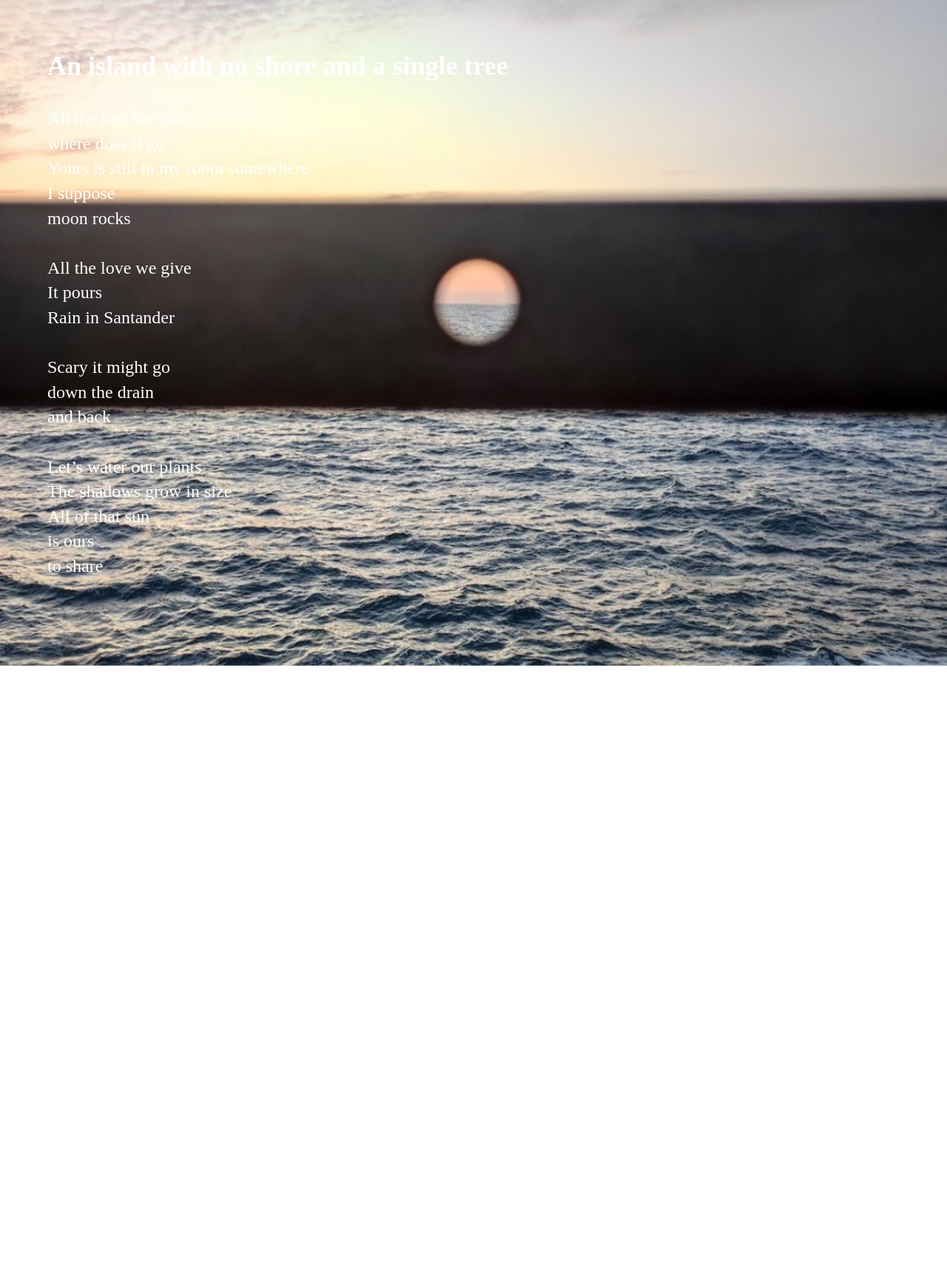
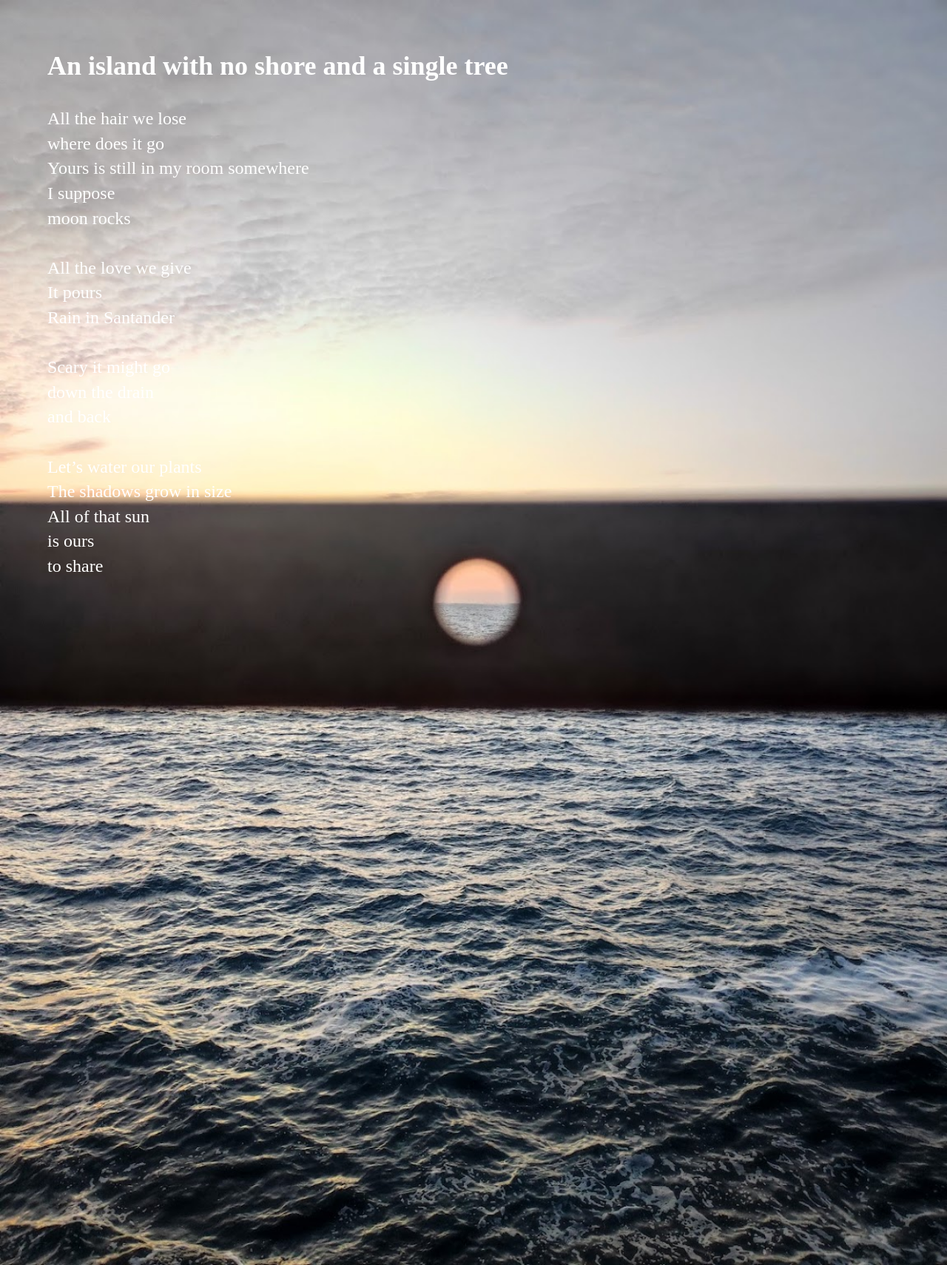
Before and after one commit to ilycat/ilycat.github.io, a Jekyll site: the page index.html, which Jekyll copies as it is, in a window 1280 px wide. Shown: the whole page at 74% size. Built offline with Jekyll 4.4.1, drawn with Linux system fonts in a browser that asks for light colours; before the commit the page ends 900 px from its top, so only the background shows below that.

Commit message:
Update style.css

```diff
--- a/assets/css/style.css
+++ b/assets/css/style.css
@@ -1,27 +1,26 @@
 html, body {
   margin: 0;
   padding: 0;
+  font-family: "Times New Roman", Times, serif;
   width: 100%;
-  height: 100%;
-  font-family: "Times New Roman", Times, serif;
-  overflow: hidden; /* opcional: evita scroll si la imagen cubre todo */
+  height: auto;  /* cambiamos de 100%/100vh a auto para permitir scroll */
 }
 
 .background-image {
-  position: fixed;       /* fija la imagen al fondo */
+  position: absolute;   /* no fixed, así la imagen sigue al contenido */
   top: 0;
   left: 0;
-  width: 100vw;          /* ocupa todo el ancho de la ventana */
-  height: 100vh;         /* ocupa todo el alto de la ventana */
-  object-fit: cover;     /* mantiene proporción y recorta lo necesario */
-  z-index: -1;           /* para que quede detrás del texto */
+  width: 100%;
+  min-height: 100vh;   /* mínimo alto igual a la ventana */
+  object-fit: cover;    /* mantiene proporción */
+  z-index: -1;          /* queda detrás del texto */
 }
 
 .text-overlay {
-  position: relative;    /* relativo al body */
-  margin: 5% 5% 0 5%;   /* margen desde arriba y desde los lados */
+  position: relative;   /* relativo al flujo normal */
+  margin: 5% 5%;       /* margen desde los lados y arriba */
   color: white;
-  background-color: transparent; /* sin fondo */
+  background-color: transparent;
   text-align: justify;
   font-size: 1.5rem;
   line-height: 1.4;
```
